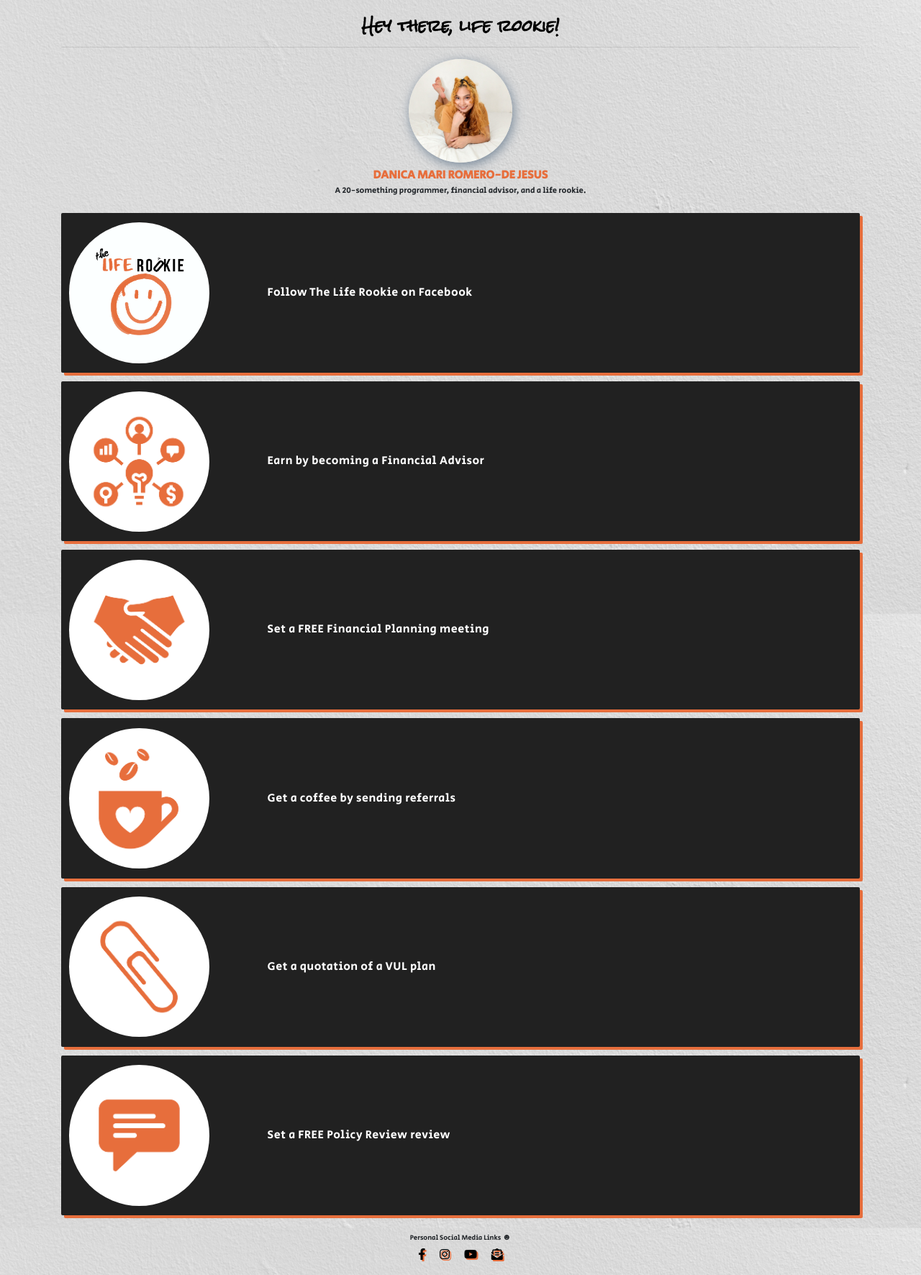
After one commit to danicamariromero/theliferookie, a PHP site: page / in a window 1280 px wide. The commit adds this page. Shown: the whole page at 72% size. Run offline with PHP 8.4, Linux system fonts and the light colour scheme; some libraries are stand-ins or nearby versions.

Commit message:
Add files via upload
2nd

```diff
--- a/assets/styles/style.css
+++ b/assets/styles/style.css
@@ -51,6 +51,24 @@ body {
 	font-size: 0.6em;
 }
 
+.tlrdesc {
+	font-family: 'Secular One', sans-serif;
+	font-size: 0.7em;
+}
+
 .smiley {
 	font-size: 1.2em;
 }
+
+
+/******RESPONSIVENESS******/
+
+/*For tablet*/
+@media only screen and (min-width: 701px) and (max-width: 1024px) {
+
+}
+
+/*For desktop*/
+@media only screen and (min-width: 1023px) {
+
+}
--- /dev/null
+++ b/index.html
@@ -0,0 +1,133 @@
+<!DOCTYPE html>
+<html>
+<head>
+	<title>The Life Rookie</title>
+
+	<!-- dependencies -->
+	<meta charset="utf-8">
+	<meta name="viewport" content="width=device-width, initial-scale=1, maximum-scale=1.0, shrink-to-fit=no">
+	<meta http-equiv="X-UA-Compatible" content="IE=Edge">
+	<link rel="icon" type="image/gif/png" href="./assets/images/teddy-bear.png">
+
+	<!-- Fonts -->
+	<link rel="preconnect" href="https://fonts.gstatic.com">
+	<link href="https://fonts.googleapis.com/css2?family=Rock+Salt&display=swap" rel="stylesheet">
+	<link href="https://fonts.googleapis.com/css2?family=Pangolin&display=swap" rel="stylesheet">
+	<link href="https://fonts.googleapis.com/css2?family=Secular+One&display=swap" rel="stylesheet">
+
+	<!-- CSS -->
+	<!-- Font Awesome -->
+	<link rel="stylesheet" href="https://use.fontawesome.com/releases/v5.8.2/css/all.css">
+	<!-- Bootstrap core CSS -->
+	<link href="https://cdnjs.cloudflare.com/ajax/libs/twitter-bootstrap/4.5.0/css/bootstrap.min.css" rel="stylesheet">
+	<!-- Material Design Bootstrap -->
+	<link href="https://cdnjs.cloudflare.com/ajax/libs/mdbootstrap/4.19.0/css/mdb.min.css" rel="stylesheet">
+	<!-- Custom styles -->
+	<link href="./assets/styles/style.css" rel="stylesheet">
+
+	<!-- Scripts -->
+	<!-- JQuery -->
+	<script type="text/javascript" src="https://cdnjs.cloudflare.com/ajax/libs/jquery/3.5.1/jquery.min.js"></script>
+	<!-- Bootstrap tooltips -->
+	<script type="text/javascript" src="https://cdnjs.cloudflare.com/ajax/libs/popper.js/1.14.4/umd/popper.min.js"></script>
+	<!-- Bootstrap core JavaScript -->
+	<script type="text/javascript" src="https://cdnjs.cloudflare.com/ajax/libs/twitter-bootstrap/4.5.0/js/bootstrap.min.js"></script>
+	<!-- MDB core JavaScript -->
+	<script type="text/javascript" src="https://cdnjs.cloudflare.com/ajax/libs/mdbootstrap/4.19.0/js/mdb.min.js"></script>
+	<!-- dependencies -->
+</head>
+<body>
+	<div class="container text-center">
+		<h1 class="mt-4 hey-title">Hey there, life rookie!</h1>
+		<hr>
+		<img src="./assets/images/casual_photo.jpg" alt="The Life Rookie" class="display-pic mb-2">
+		<h5 class="tlrname mb-1">DANICA MARI ROMERO-DE JESUS</h5>
+		<p class="mb-3 tlrdesc">A 20-something programmer, financial advisor, and a life rookie.</p>
+		<!-- image -->
+
+		<div class="button-groups row d-flex justify-content-center mx-auto">
+			<a type="button" class="btn btn-dark d-block col-12" href="https://www.facebook.com/theliferookie" data-mdb-ripple-color="dark" target="_blank">
+				<div class="row container">
+					<div class="col-3 pr-0 pl-2">
+						<img src="./assets/images/tlr-logo.png" alt="The Life Rookie" class="button-pic">
+					</div>
+					<div class="col-9 d-flex align-items-center d-flex align-items-center">
+						Follow The Life Rookie on Facebook
+					</div>
+				</div>
+			</a>
+			<a type="button" class="btn btn-dark d-block col-12" href="https://forms.gle/5Moq8fzyVUpLxBxY9" data-mdb-ripple-color="dark" target="_blank">
+				<div class="row container">
+					<div class="col-3 pr-0 pl-2">
+						<img src="./assets/images/1.png" alt="The Life Rookie" class="button-pic">
+					</div>
+					<div class="col-9 d-flex align-items-center">
+						Earn by becoming a Financial Advisor
+					</div>
+				</div>
+			</a>
+			<a type="button" class="btn btn-dark d-block col-12" href="https://forms.gle/5Moq8fzyVUpLxBxY9" data-mdb-ripple-color="dark" target="_blank">
+				<div class="row container">
+					<div class="col-3 pr-0 pl-2">
+						<img src="./assets/images/2.png" alt="The Life Rookie" class="button-pic">
+					</div>
+					<div class="col-9 d-flex align-items-center">
+						Set a FREE Financial Planning meeting
+					</div>
+				</div>
+			</a>
+			<a type="button" class="btn btn-dark d-block col-12" href="https://forms.gle/5Moq8fzyVUpLxBxY9" data-mdb-ripple-color="dark" target="_blank">
+				<div class="row container">
+					<div class="col-3 pr-0 pl-2">
+						<img src="./assets/images/3.png" alt="The Life Rookie" class="button-pic">
+					</div>
+					<div class="col-9 d-flex align-items-center">
+						Get a coffee by sending referrals
+					</div>
+				</div>
+			</a>
+			<a type="button" class="btn btn-dark d-block col-12" href="https://forms.gle/5Moq8fzyVUpLxBxY9" data-mdb-ripple-color="dark" target="_blank">
+				<div class="row container">
+					<div class="col-3 pr-0 pl-2">
+						<img src="./assets/images/4.png" alt="The Life Rookie" class="button-pic">
+					</div>
+					<div class="col-9 d-flex align-items-center">
+						Get a quotation of a VUL plan
+					</div>
+				</div>
+			</a>
+			<a type="button" class="btn btn-dark d-block col-12" href="https://forms.gle/5Moq8fzyVUpLxBxY9" data-mdb-ripple-color="dark" target="_blank">
+				<div class="row container">
+					<div class="col-3 pr-0 pl-2">
+						<img src="./assets/images/5.png" alt="The Life Rookie" class="button-pic">
+					</div>
+					<div class="col-9 d-flex align-items-center">
+						Set a FREE Policy Review review
+					</div>
+				</div>
+			</a>
+		</div>
+
+		<div class="container mt-3 mb-3">
+			<p class="mb-1 socmedlabel">Personal Social Media Links <span class="smiley">&#x263B;</span></p>
+			<!-- SocMed buttons -->
+			<!-- Facebook -->
+			<a class="socmed-btn" href="https://m.me/danicaromero.consult/" role="button" target="_blank" data-mdb-ripple-color="dark">
+				<i class="fab fa-facebook-f"></i>
+			</a>
+			<!-- Email -->
+			<a class="socmed-btn ml-3 mr-2" href="https://www.instagram.com/duh__nica/" role="button" target="_blank" data-mdb-ripple-color="dark">
+				<i class="fab fa-instagram"></i>
+			</a>
+			<!-- Instagram -->
+			<a class="socmed-btn ml-2 mr-3" href="https://youtu.be/Dai66ykNYLE" role="button" target="_blank" data-mdb-ripple-color="dark">
+				<i class="fab fa-youtube"></i>
+			</a>
+			<!-- Youtube -->
+			<a class="socmed-btn" href="mailto:danicamari.romero@gmail.com?" role="button" data-mdb-ripple-color="dark">
+				<i class="fas fa-envelope-open-text"></i>
+			</a>
+		</div>
+	</div>
+</body>
+</html>
```
Also changed, not shown: assets/images/casual_photo.jpg (added), assets/images/teddy-bear.png (added).
